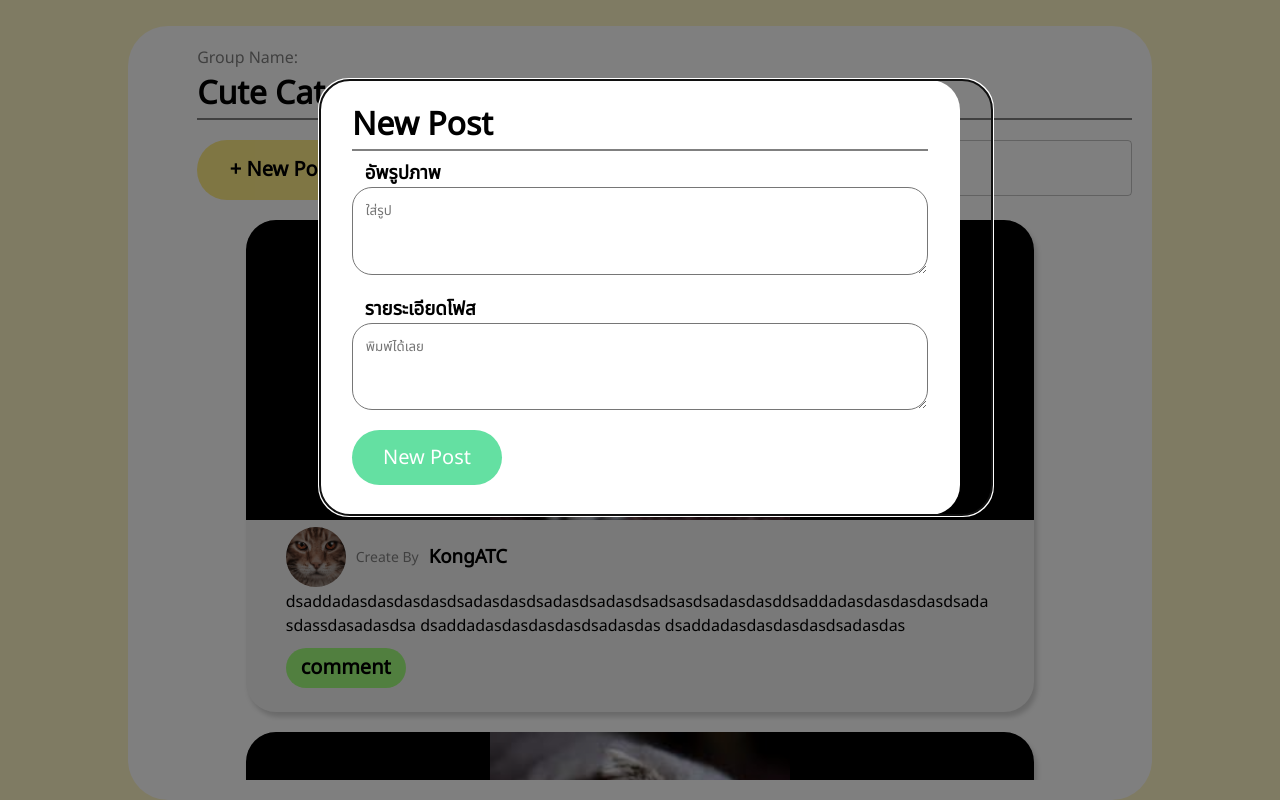
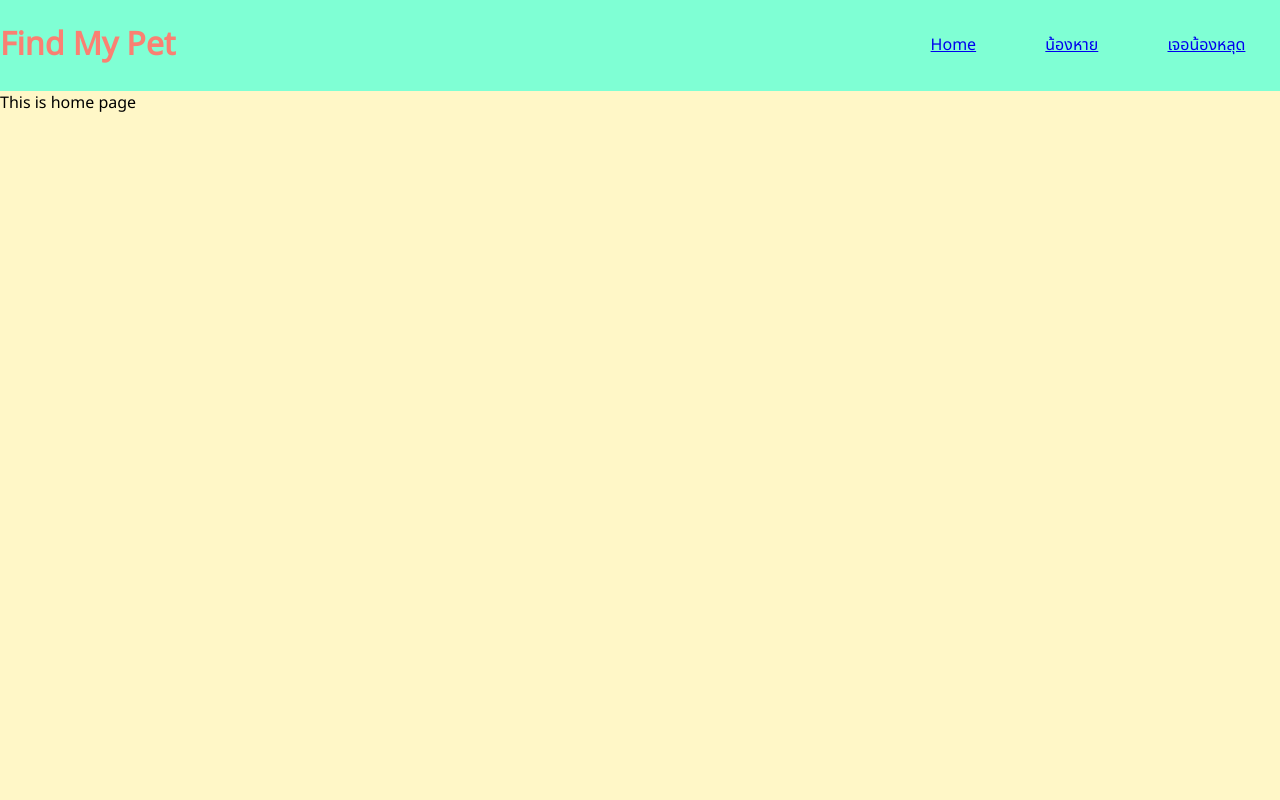
Before and after one commit to Sarawutgame/Mini-project-findmypet, a React (Create React App) app: page / in a window 1280 px wide. Built offline with nearby package versions, Linux system fonts and the light colour scheme.

Commit message:
test route

```diff
--- a/package.json
+++ b/package.json
@@ -5,13 +5,15 @@
   "dependencies": {
     "@emotion/react": "^11.10.6",
     "@emotion/styled": "^11.10.6",
+    "@mui/icons-material": "^5.11.16",
     "@mui/material": "^5.12.0",
     "@testing-library/jest-dom": "^5.16.5",
     "@testing-library/react": "^13.4.0",
     "@testing-library/user-event": "^13.5.0",
     "react": "^18.2.0",
     "react-dom": "^18.2.0",
-    "react-scripts": "5.0.1",
+    "react-router-dom": "^6.10.0",
+    "react-scripts": "^2.1.3",
     "web-vitals": "^2.1.4"
   },
   "scripts": {
--- a/src/App.css
+++ b/src/App.css
@@ -36,3 +36,14 @@
     transform: rotate(360deg);
   }
 }
+#nav-bord{
+  color: salmon;
+  /* border: 2px solid red; */
+  display: flex;
+  justify-content: space-between;
+  background-color: aquamarine;
+  /* padding: 0.2rem calc((100vw - 1000px) / 2); */
+  /* position:fixed; */
+  width: 100%;
+  z-index: 100;
+}
--- a/src/App.js
+++ b/src/App.js
@@ -1,24 +1,26 @@
 import logo from './logo.svg';
 import './App.css';
+import Group from './grouppost/grouppage.js'
+import React, { Component }  from 'react';
+import Home from './pages/Home';
+import { BrowserRouter as Router, Routes, Route, NavLink, Navigate } from "react-router-dom";
 
 function App() {
   return (
-    <div className="App">
-      <header className="App-header">
-        <img src={logo} className="App-logo" alt="logo" />
-        <p>
-          Edit <code>src/App.js</code> and save to reload.
-        </p>
-        <a
-          className="App-link"
-          href="https://reactjs.org"
-          target="_blank"
-          rel="noopener noreferrer"
-        >
-          Learn React
-        </a>
-      </header>
-    </div>
+    <Router>
+      <div id="nav-bord">
+            <h1>Find My Pet</h1>
+            <div style={{width:'30%',display:'flex',justifyContent:'space-around',alignItems:'center'}}>
+                <NavLink end to="/">Home</NavLink>
+                <NavLink to="/profile">น้องหาย</NavLink>
+                <NavLink to="/found">เจอน้องหลุด</NavLink>
+            </div>
+        </div>
+      <Routes>
+        <Route path="/" element={<Home />}/>
+        <Route path="/profile" element={<Group />}/>
+      </Routes>
+    </Router>
   );
 }
 
--- a/src/index.js
+++ b/src/index.js
@@ -1,7 +1,7 @@
 import React from 'react';
 import ReactDOM from 'react-dom/client';
 import './index.css';
-// import App from './App';
+import App from './App';
 import reportWebVitals from './reportWebVitals';
 // import GroupPage from './grouppost/listgroup';
 import Group from './grouppost/grouppage';
@@ -9,9 +9,9 @@ import Group from './grouppost/grouppage';
 const root = ReactDOM.createRoot(document.getElementById('root'));
 root.render(
   <React.StrictMode>
-    {/* <App /> */}
+    <App />
     {/* <GroupPage/> */}
-    <Group/>
+    {/* <Group/> */}
   </React.StrictMode>
 );
 
--- /dev/null
+++ b/src/pages/Home.js
@@ -0,0 +1,9 @@
+import React from 'react'
+
+function Home() {
+  return (
+    <div>This is home page</div>
+  )
+}
+
+export default Home
```
Also changed, not shown: 1 other file (tests, documents, lock files or other folders).
